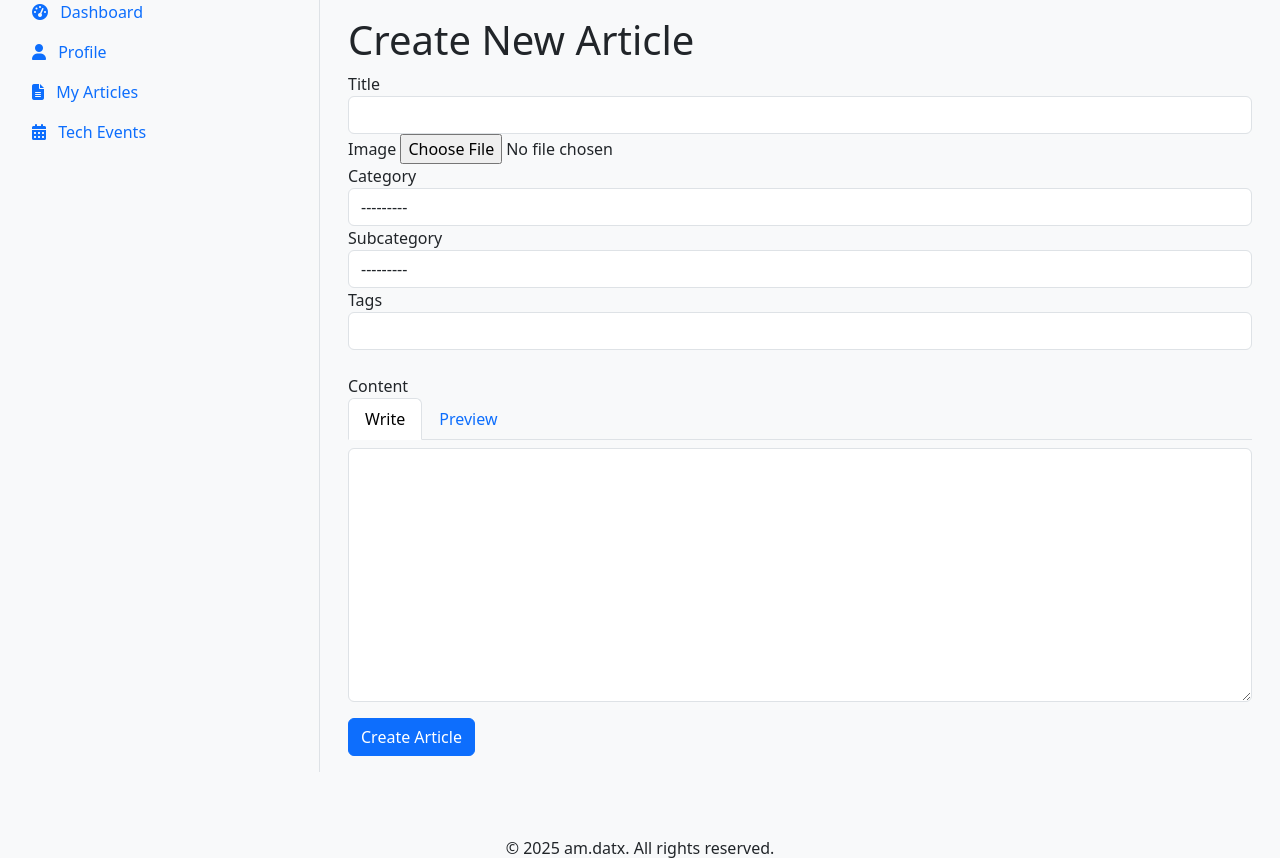
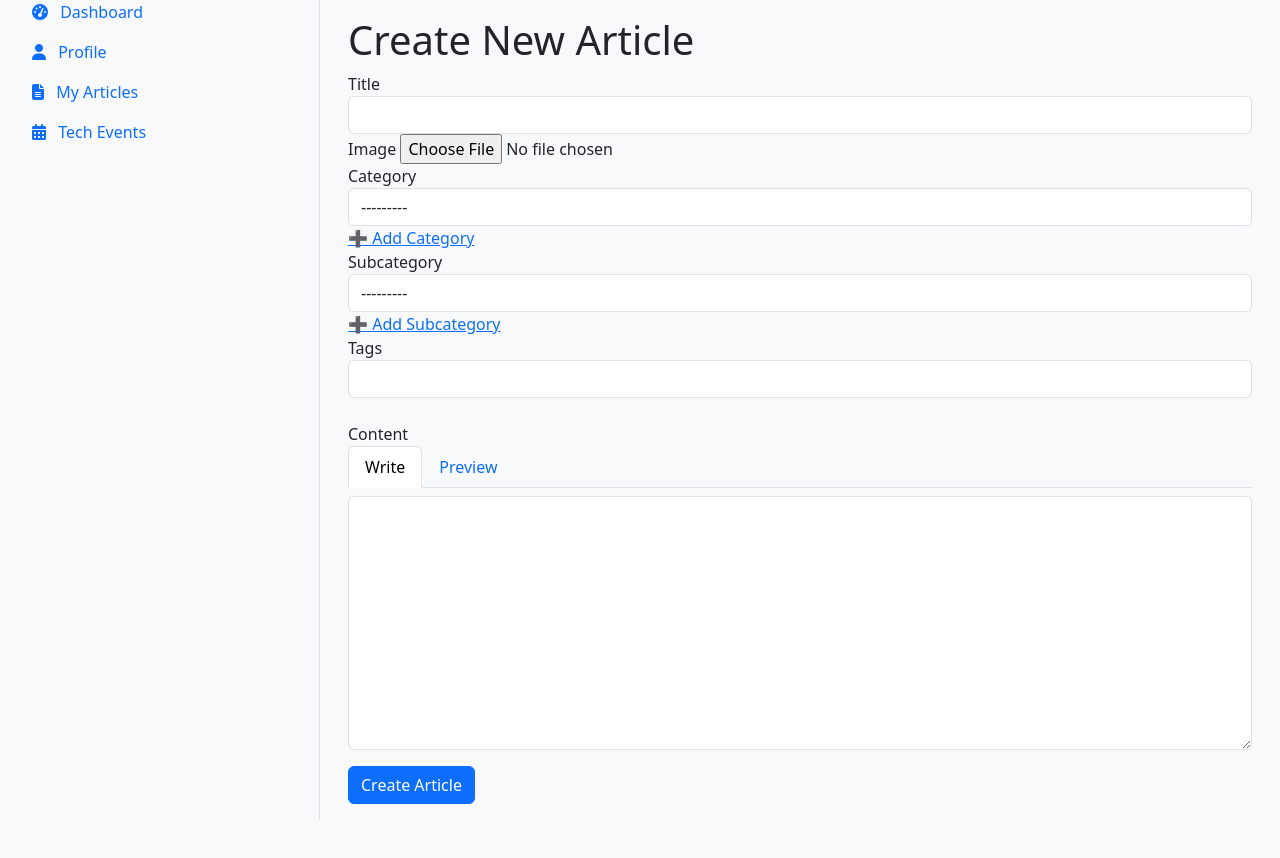
Before and after one commit to alimalek80/django-blog-coding-tutorial, a Django app: page /articles/create/ in a window 1280 px wide. Shown: the part 118-976 px from the top of the page. Run offline with Django 5.2, Linux system fonts and the light colour scheme; data comes from the database, SQL or seed files in the repository; both versions use the stored data as it was after the commit; some libraries are stand-ins or nearby versions.

Commit message:
- adding Category and subCategory from the front - Modify the forms.py and add CategoryForm and SubCategoryForm class - make views for adding Category and SubCategory - Create templates of add_category_form.html and add_subcategory_form.html

```diff
--- a/articles/forms.py
+++ b/articles/forms.py
@@ -1,6 +1,6 @@
 from django import forms
 
-from .models import Article, Comment
+from .models import Article, Comment, Category, SubCategory
 
 
 class ArticleForm(forms.ModelForm):
@@ -16,3 +16,13 @@ class CommentForm(forms.ModelForm):
     class Meta:
         model = Comment
         fields = ['content']
+
+class CategoryForm(forms.ModelForm):
+    class Meta:
+        model = Category
+        fields = ['name']
+
+class SubCategoryForm(forms.ModelForm):
+    class Meta:
+        model = SubCategory
+        fields = ['category', 'name']
--- /dev/null
+++ b/articles/templates/articles/add_category_form.html
@@ -0,0 +1,5 @@
+<form method="post">
+    {% csrf_token %}
+    {{ form.as_p }}
+    <button type="submit" class="btn btn-success">Add Category</button>
+</form>
--- /dev/null
+++ b/articles/templates/articles/add_subcategory_form.html
@@ -0,0 +1,5 @@
+<form method="post">
+    {% csrf_token %}
+    {{ form.as_p }}
+    <button type="submit" class="btn btn-success">Add Subcategory</button>
+</form>
--- a/articles/templates/articles/create_article.html
+++ b/articles/templates/articles/create_article.html
@@ -18,18 +18,23 @@
             <div class="form-group">
                 <label for="{{ form.image.id_for_label }}">Image</label>
                 {{ form.image|add_class:"form-control-file" }}
-            <img id="image-preview" src="#" alt="Image Preview" class="img-fluid mt-2 d-none" style="max-height: 250px;">
+                <img id="image-preview" src="#" alt="Image Preview" class="img-fluid mt-2 d-none"
+                     style="max-height: 250px;">
 
             </div>
+
 
             <div class="form-group">
                 <label for="{{ form.category.id_for_label }}">Category</label>
                 {{ form.category|add_class:"form-control" }}
+                <a href="#" data-bs-toggle="modal" data-bs-target="#addCategoryModal">➕ Add Category</a>
             </div>
+
 
             <div class="form-group">
                 <label for="{{ form.subcategory.id_for_label }}">Subcategory</label>
                 {{ form.subcategory|add_class:"form-control" }}
+                <a href="#" data-bs-toggle="modal" data-bs-target="#addSubcategoryModal">➕ Add Subcategory</a>
             </div>
 
             <div class="form-group">
@@ -43,10 +48,14 @@
 
                 <ul class="nav nav-tabs" id="markdownTab" role="tablist">
                     <li class="nav-item" role="presentation">
-                    <button class="nav-link active" id="write-tab" data-bs-toggle="tab" data-bs-target="#write" type="button" role="tab" aria-controls="write" aria-selected="true">Write</button>
+                        <button class="nav-link active" id="write-tab" data-bs-toggle="tab" data-bs-target="#write"
+                                type="button" role="tab" aria-controls="write" aria-selected="true">Write
+                        </button>
                     </li>
                     <li class="nav-item" role="presentation">
-                    <button class="nav-link" id="preview-tab" data-bs-toggle="tab" data-bs-target="#preview" type="button" role="tab" aria-controls="preview" aria-selected="false">Preview</button>
+                        <button class="nav-link" id="preview-tab" data-bs-toggle="tab" data-bs-target="#preview"
+                                type="button" role="tab" aria-controls="preview" aria-selected="false">Preview
+                        </button>
                     </li>
                 </ul>
 
@@ -54,7 +63,8 @@
                     <div class="tab-pane fade show active" id="write" role="tabpanel" aria-labelledby="write-tab">
                         {{ form.content }}
                     </div>
-                <div class="tab-pane fade p-3 border bg-light" id="preview" role="tabpanel" aria-labelledby="preview-tab">
+                    <div class="tab-pane fade p-3 border bg-light" id="preview" role="tabpanel"
+                         aria-labelledby="preview-tab">
                         <div id="markdown-preview">Nothing to preview.</div>
                     </div>
                 </div>
@@ -63,6 +73,54 @@
             <button type="submit" class="btn btn-primary mt-3">Create Article</button>
         </form>
     </div>
+
+    <!-- Add Category Modal -->
+    <div class="modal fade" id="addCategoryModal" tabindex="-1" aria-labelledby="addCategoryLabel" aria-hidden="true">
+        <div class="modal-dialog">
+            <div class="modal-content">
+                <form method="post" action="{% url 'add-category' %}">
+                    {% csrf_token %}
+                    <div class="modal-header">
+                        <h5 class="modal-title">Add Category</h5>
+                        <button type="button" class="btn-close" data-bs-dismiss="modal"></button>
+                    </div>
+                    <div class="modal-body">
+                        {{ category_form.as_p }}
+                    </div>
+                    <div class="modal-footer">
+                        <button type="submit" class="btn btn-primary">Save</button>
+                        <button type="button" class="btn btn-secondary" data-bs-dismiss="modal">Close</button>
+                    </div>
+                </form>
+            </div>
+        </div>
+    </div>
+
+
+    <!-- Add Subcategory Modal -->
+    <div class="modal fade" id="addSubcategoryModal" tabindex="-1" aria-labelledby="addSubcategoryLabel"
+         aria-hidden="true">
+        <div class="modal-dialog">
+            <div class="modal-content">
+                <form method="post" action="{% url 'add-subcategory' %}">
+                    {% csrf_token %}
+                    <div class="modal-header">
+                        <h5 class="modal-title">Add Subcategory</h5>
+                        <button type="button" class="btn-close" data-bs-dismiss="modal"></button>
+                    </div>
+                    <div class="modal-body">
+                        {{ subcategory_form.as_p }}
+                    </div>
+                    <div class="modal-footer">
+                        <button type="submit" class="btn btn-primary">Save</button>
+                        <button type="button" class="btn btn-secondary" data-bs-dismiss="modal">Close</button>
+                    </div>
+                </form>
+            </div>
+        </div>
+    </div>
+
+
 
     <!-- Load marked.js -->
     <script src="https://cdn.jsdelivr.net/npm/marked/marked.min.js"></script>
--- a/articles/urls.py
+++ b/articles/urls.py
@@ -1,8 +1,10 @@
 from django.urls import path
-from .views import article_list, article_detail, create_article
+from .views import article_list, article_detail, create_article, add_category, add_subcategory
 
 urlpatterns = [
     path('', article_list, name='article_list'),
     path('article/<slug:slug>/', article_detail, name='article_detail'),
     path('create/', create_article, name='create_article'),
+    path('category/add/', add_category, name='add-category'),
+    path('subcategory/add/', add_subcategory, name='add-subcategory'),
 ]
--- a/articles/views.py
+++ b/articles/views.py
@@ -1,6 +1,6 @@
 from django.shortcuts import render, redirect, get_object_or_404
 from .models import Article, Category, SubCategory, Comment
-from .forms import ArticleForm, CommentForm
+from .forms import ArticleForm, CommentForm, CategoryForm, SubCategoryForm
 
 # Create your views here.
 def articles(request):
@@ -37,4 +37,25 @@ def create_article(request):
             return redirect('article_list')
     else:
         form = ArticleForm()
-    return render(request, 'articles/create_article.html', {'form': form})
+    category_form = CategoryForm()
+    subcategory_form = SubCategoryForm()
+    return render(request, 'articles/create_article.html', {
+        'form': form,
+        'category_form': category_form,
+        'subcategory_form': subcategory_form
+    })
+
+def add_category(request):
+    if request.method == 'POST':
+        form = CategoryForm(request.POST)
+        if form.is_valid():
+            form.save()
+    return redirect('create_article')
+
+
+def add_subcategory(request):
+    if request.method == 'POST':
+        form = SubCategoryForm(request.POST)
+        if form.is_valid():
+            form.save()
+    return redirect('create_article')
```
Also changed, not shown: db.sqlite3. Lines whose indentation alone changed are shown as unchanged.
